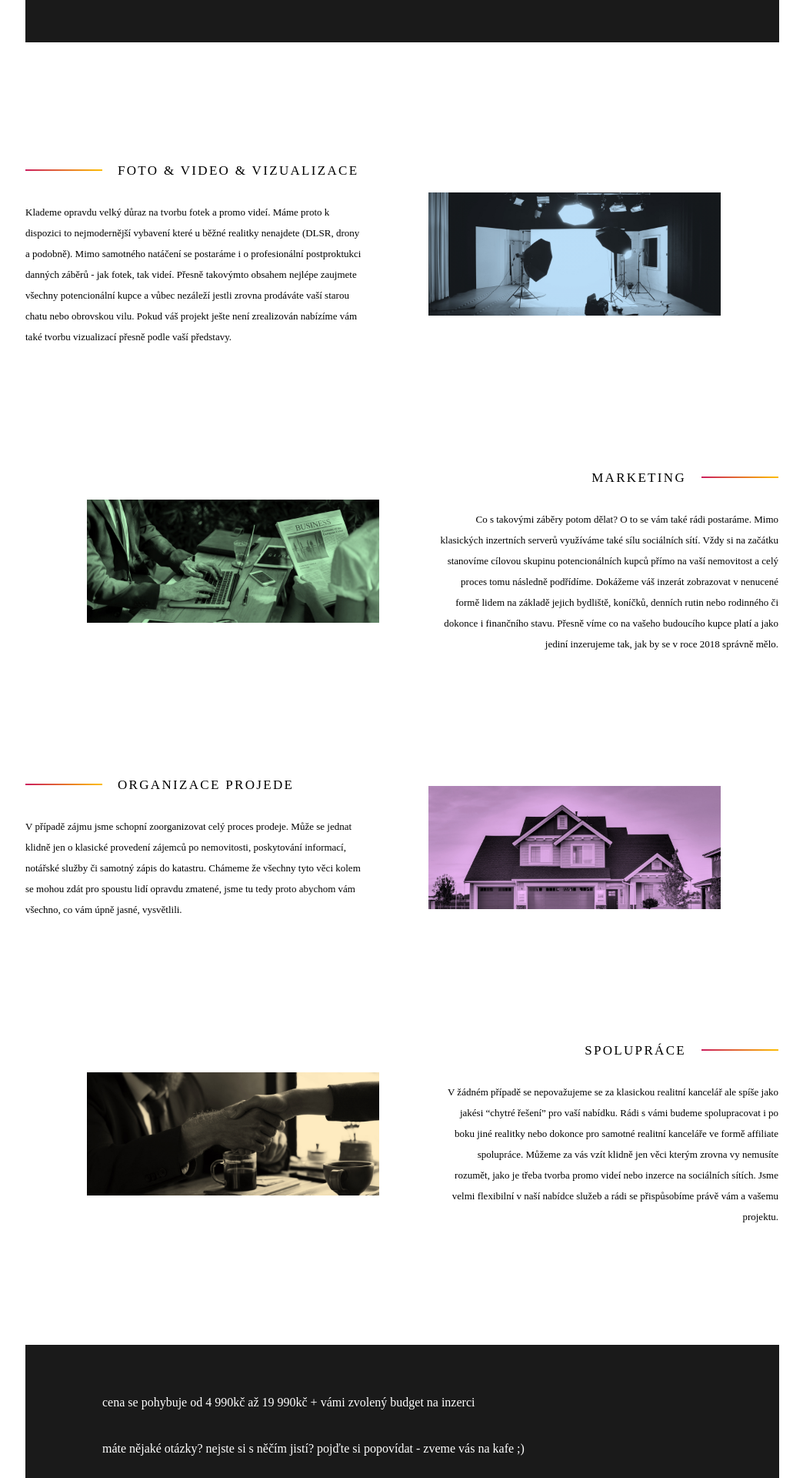
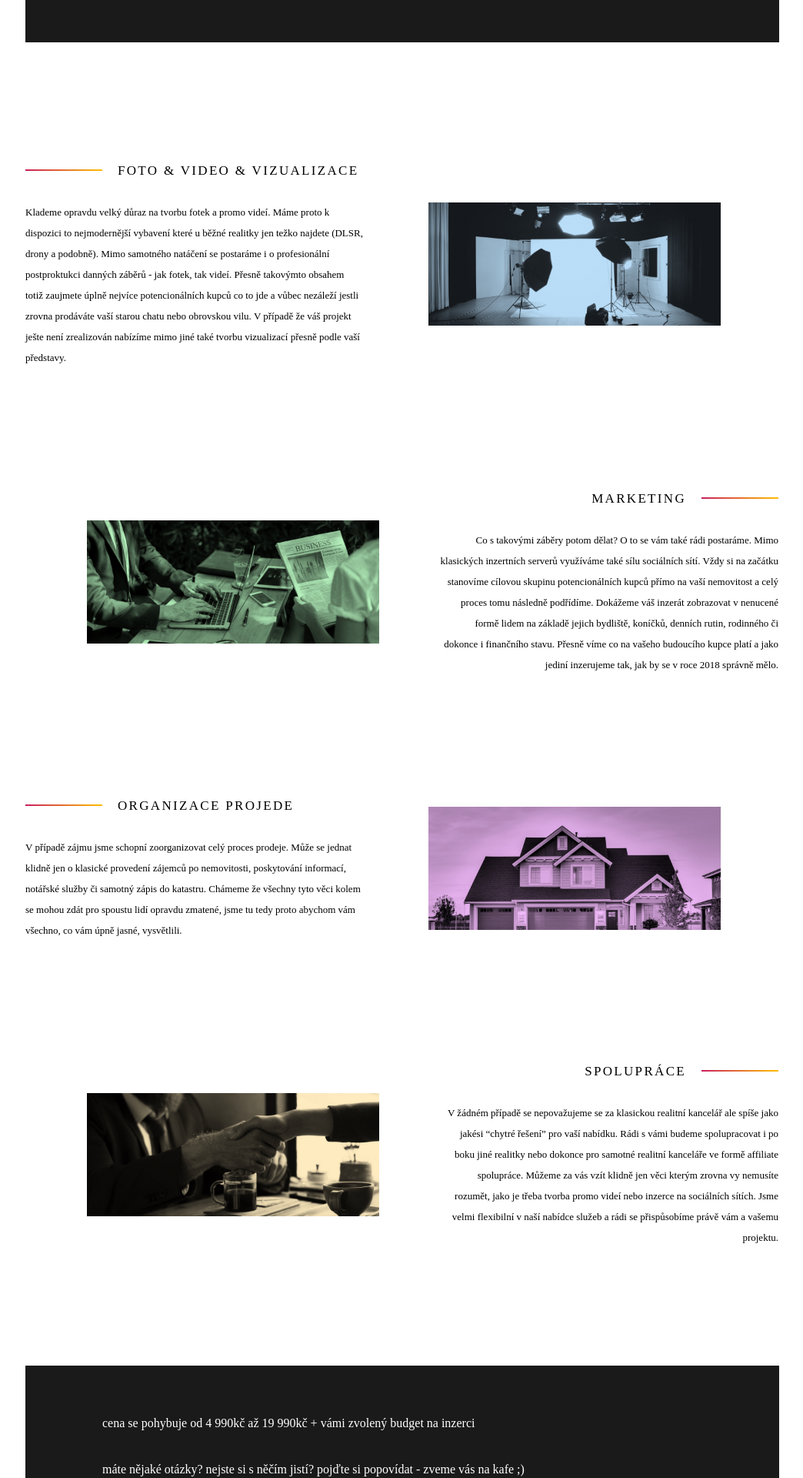
Before and after one commit to StyvekDrtic/palmreality, a Jekyll site: the page built from index.html, in a window 1280 px wide. Shown: the part 935-2855 px from the top of the page at 77% size, without its empty margins (117-1161 px from the left). Built offline with Jekyll 4.4.1, drawn with Linux system fonts in a browser that asks for light colours; some web fonts are replaced.

Commit message:
text a font size

```diff
--- a/_sass/_telo.scss
+++ b/_sass/_telo.scss
@@ -75,7 +75,7 @@
       line-height: 30px;
 
       @media screen and (max-width: 850px){
-        font-size: 12px;
+        font-size: 14px;
         line-height: 21px;
       }
 
--- a/index.html
+++ b/index.html
@@ -18,7 +18,7 @@
         <div class="carka"></div>
         <h3>Foto & Video & Vizualizace</h3>
       </div>
-      <p>Klademe opravdu velký důraz na tvorbu fotek a promo videí. Máme proto k dispozici to nejmodernější vybavení které u běžné realitky nenajdete (DLSR, drony a podobně). Mimo samotného natáčení se postaráme i o profesionální postproktukci danných záběrů - jak fotek, tak videí. Přesně takovýmto obsahem nejlépe zaujmete všechny potencionální kupce a vůbec nezáleží jestli zrovna prodáváte vaší starou chatu nebo obrovskou vilu. Pokud váš projekt ješte není zrealizován nabízíme vám také tvorbu vizualizací přesně podle vaší představy.</p>
+      <p>Klademe opravdu velký důraz na tvorbu fotek a promo videí. Máme proto k dispozici to nejmodernější vybavení které u běžné realitky jen težko najdete (DLSR, drony a podobně). Mimo samotného natáčení se postaráme i o profesionální postproktukci danných záběrů - jak fotek, tak videí. Přesně takovýmto obsahem totiž zaujmete úplně nejvíce potencionálních kupců co to jde a vůbec nezáleží jestli zrovna prodáváte vaší starou chatu nebo obrovskou vilu. V případě že váš projekt ješte není zrealizován nabízíme mimo jiné také tvorbu vizualizací přesně podle vaší představy.</p>
     </div>
     <div class="fotka"></div>
   </div>
@@ -30,7 +30,7 @@
         <div class="carka"></div>
         <h3>Marketing</h3>
       </div>
-      <p>Co s takovými záběry potom dělat? O to se vám také rádi postaráme. Mimo klasických inzertních serverů využíváme také sílu sociálních sítí. Vždy si na začátku stanovíme cílovou skupinu potencionálních kupců přímo na vaší nemovitost a celý proces tomu následně podřídíme. Dokážeme váš inzerát zobrazovat v nenucené formě lidem na základě jejich bydliště, koníčků, denních rutin nebo rodinného či dokonce i finančního stavu. Přesně víme co na vašeho budoucího kupce platí a jako jediní inzerujeme tak, jak by se v roce 2018 správně mělo.</p>
+      <p>Co s takovými záběry potom dělat? O to se vám také rádi postaráme. Mimo klasických inzertních serverů využíváme také sílu sociálních sítí. Vždy si na začátku stanovíme cílovou skupinu potencionálních kupců přímo na vaší nemovitost a celý proces tomu následně podřídíme. Dokážeme váš inzerát zobrazovat v nenucené formě lidem na základě jejich bydliště, koníčků, denních rutin, rodinného či dokonce i finančního stavu. Přesně víme co na vašeho budoucího kupce platí a jako jediní inzerujeme tak, jak by se v roce 2018 správně mělo.</p>
     </div>
   </div>
 
```
